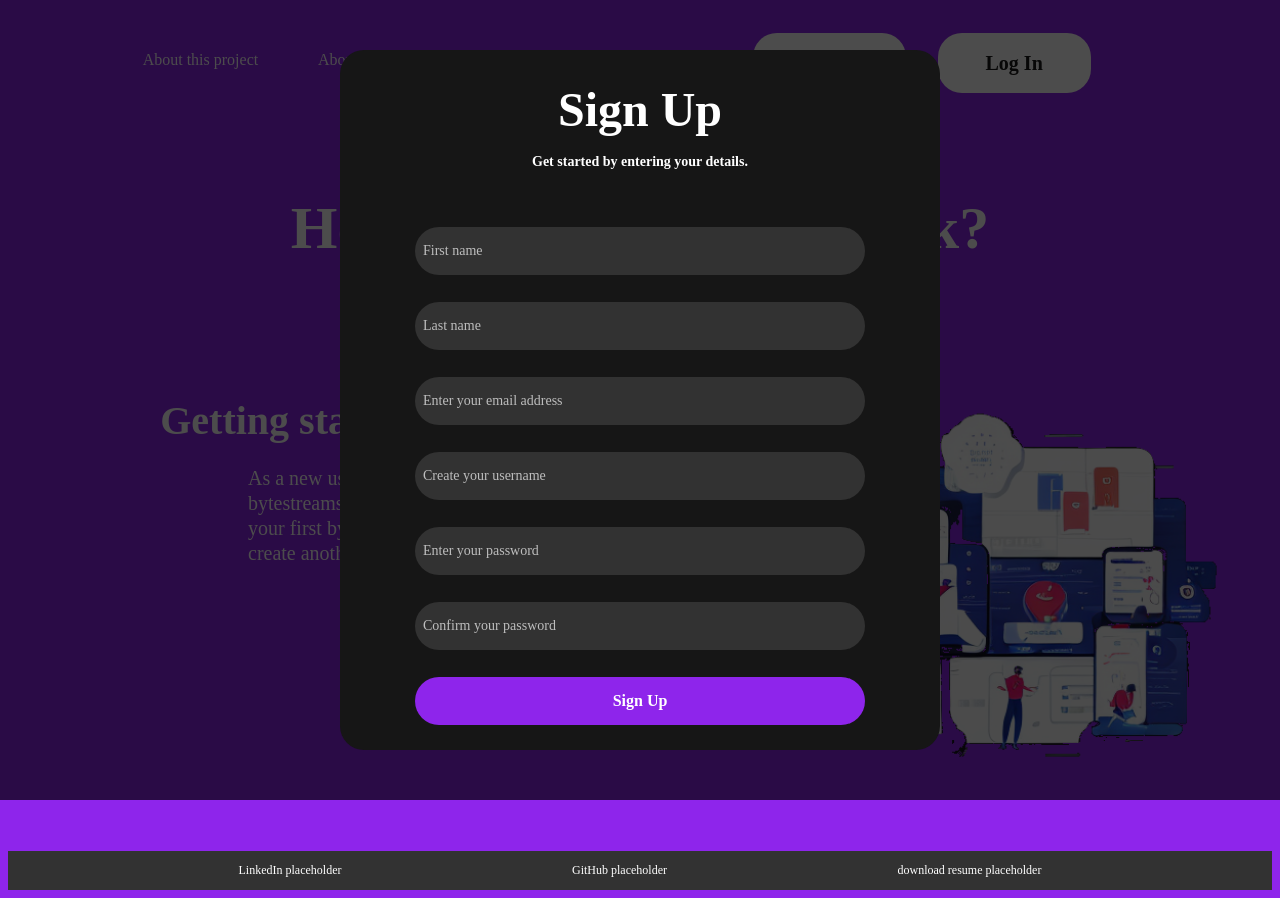
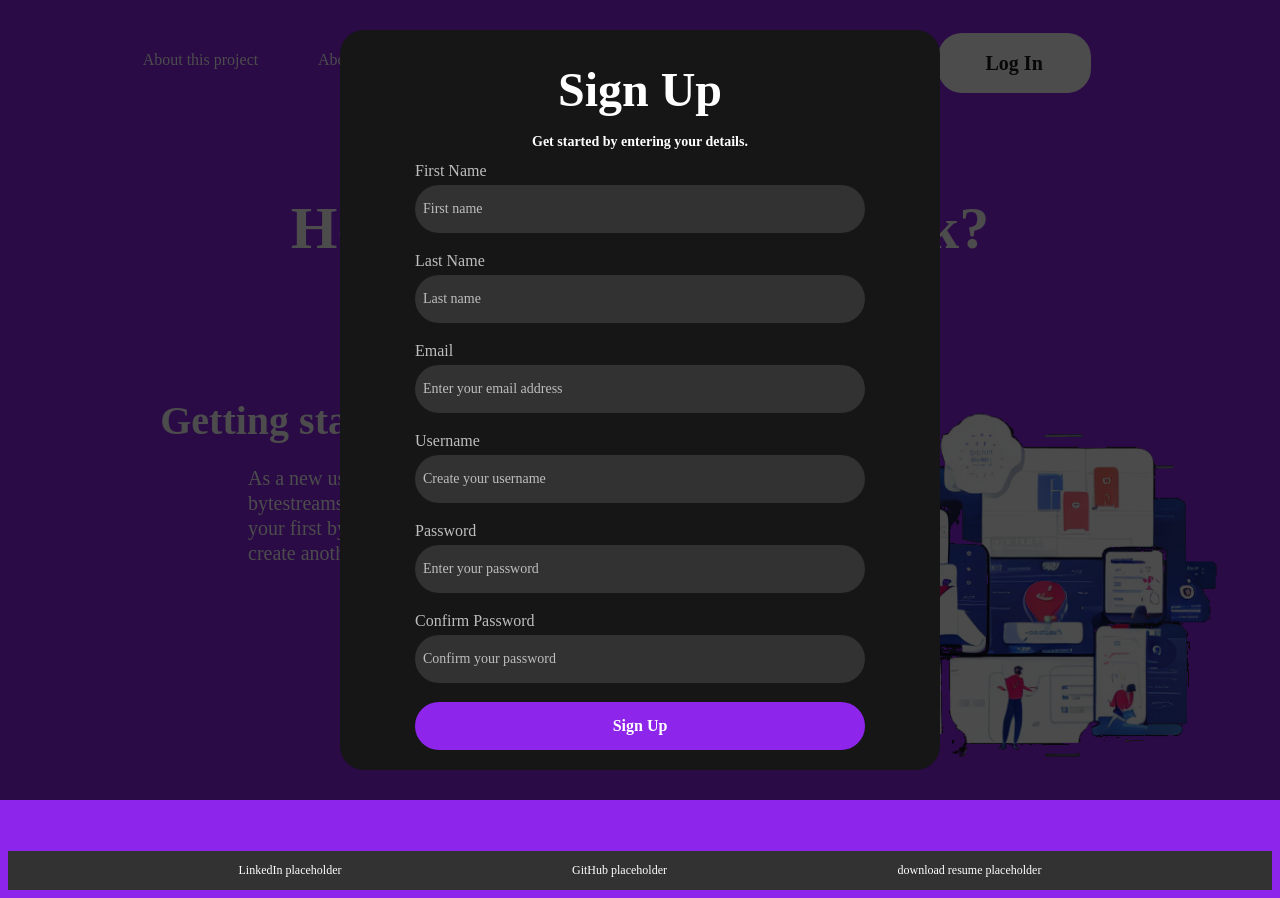
Before and after one commit to ryanfour1637/BitBabble, a React (Create React App) app in the folder react-app/: page / in a window 1280 px wide. Both pictures are taken after a click on the button "Join Now". Built offline with nearby package versions, Linux system fonts and the light colour scheme.

Commit message:
sign up form labels added for better ux

```diff
--- a/react-app/src/components/Bytespace/BytespaceLeftBar/bytestreamDropDown.js
+++ b/react-app/src/components/Bytespace/BytespaceLeftBar/bytestreamDropDown.js
@@ -212,7 +212,7 @@ function BytestreamNameDropdown() {
          </h1>
 
          <ul className={ulClassNameAllBytestreams} ref={ulRefAllBytestreams}>
-            <div>
+            <div className="joined-bytestreams-to-display">
                <li>
                   <OpenModalButton
                      buttonText="Create"
--- a/react-app/src/components/Bytespace/singlebytespace.css
+++ b/react-app/src/components/Bytespace/singlebytespace.css
@@ -32,9 +32,6 @@
 }
 
 .bytestream-name-words {
-   white-space: nowrap;
-   overflow: hidden;
-   text-overflow: ellipsis;
    cursor: pointer;
    width: 130px;
    height: 40px;
--- a/react-app/src/components/SignupFormModal/SignupForm.css
+++ b/react-app/src/components/SignupFormModal/SignupForm.css
@@ -1,6 +1,6 @@
 .signup-modal-outerdiv {
    background-color: #161616;
-   height: 700px;
+   height: 740px;
    width: 600px;
    border-radius: 24px;
 }
@@ -15,6 +15,7 @@
 .signup-modal-topdiv {
    display: flex;
    flex-direction: column;
+   height: 100px;
    justify-content: space-evenly;
 }
 .signup-modal-signupwords {
@@ -37,12 +38,17 @@
 }
 
 .signup-modal-inputdiv {
-   display: flex;
-   flex-direction: row;
-   height: 75px;
+   height: 90px;
 }
 
+.signup-modal-form-labels {
+   display: block;
+   color: #bebebe;
+   font-family: "Source Sans Pro";
+   margin-bottom: 5px;
+}
 .signup-modal-form-inputs {
+   display: block;
    width: 450px;
    height: 48px;
    padding: 0px 8px;
@@ -56,6 +62,7 @@
    font-weight: 500;
    line-height: 18px;
    outline: none;
+   margin-top: 5px;
 }
 
 .signup-modal-form-inputs::placeholder {
--- a/react-app/src/components/SignupFormModal/index.js
+++ b/react-app/src/components/SignupFormModal/index.js
@@ -49,6 +49,7 @@ function SignupFormModal() {
             </ul>
             <div className="signup-modal-inputdiv">
                <label className="signup-modal-form-labels">
+                  First Name
                   <input
                      className="signup-modal-form-inputs"
                      type="text"
@@ -61,6 +62,7 @@ function SignupFormModal() {
             </div>
             <div className="signup-modal-inputdiv">
                <label className="signup-modal-form-labels">
+                  Last Name
                   <input
                      className="signup-modal-form-inputs"
                      type="text"
@@ -73,6 +75,7 @@ function SignupFormModal() {
             </div>
             <div className="signup-modal-inputdiv">
                <label className="signup-modal-form-labels">
+                  Email
                   <input
                      className="signup-modal-form-inputs"
                      type="text"
@@ -85,6 +88,7 @@ function SignupFormModal() {
             </div>
             <div className="signup-modal-inputdiv">
                <label className="signup-modal-form-labels">
+                  Username
                   <input
                      className="signup-modal-form-inputs"
                      type="text"
@@ -97,6 +101,7 @@ function SignupFormModal() {
             </div>
             <div className="signup-modal-inputdiv">
                <label className="signup-modal-form-labels">
+                  Password
                   <input
                      className="signup-modal-form-inputs"
                      type="password"
@@ -109,6 +114,7 @@ function SignupFormModal() {
             </div>
             <div className="signup-modal-inputdiv">
                <label className="signup-modal-form-labels">
+                  Confirm Password
                   <input
                      className="signup-modal-form-inputs"
                      type="password"
```
